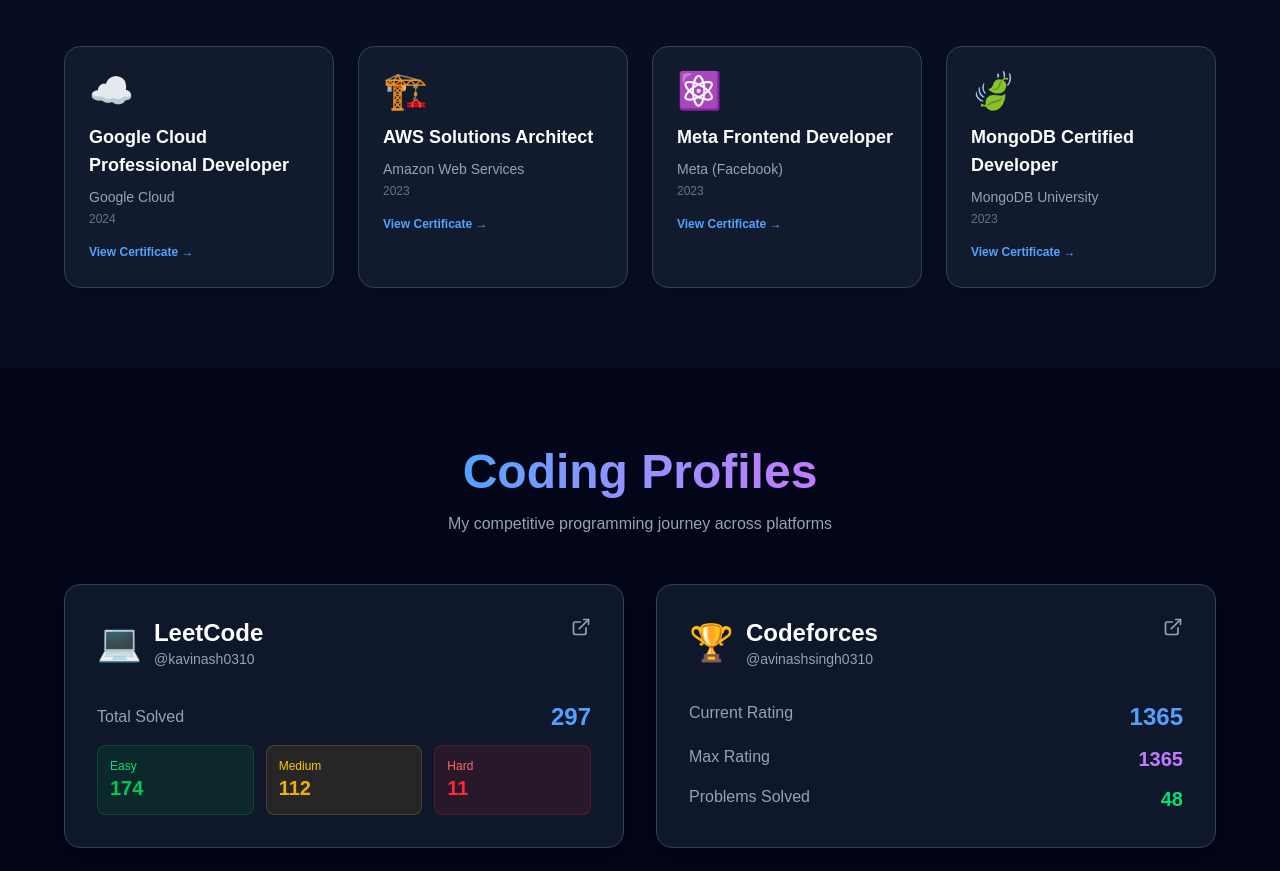
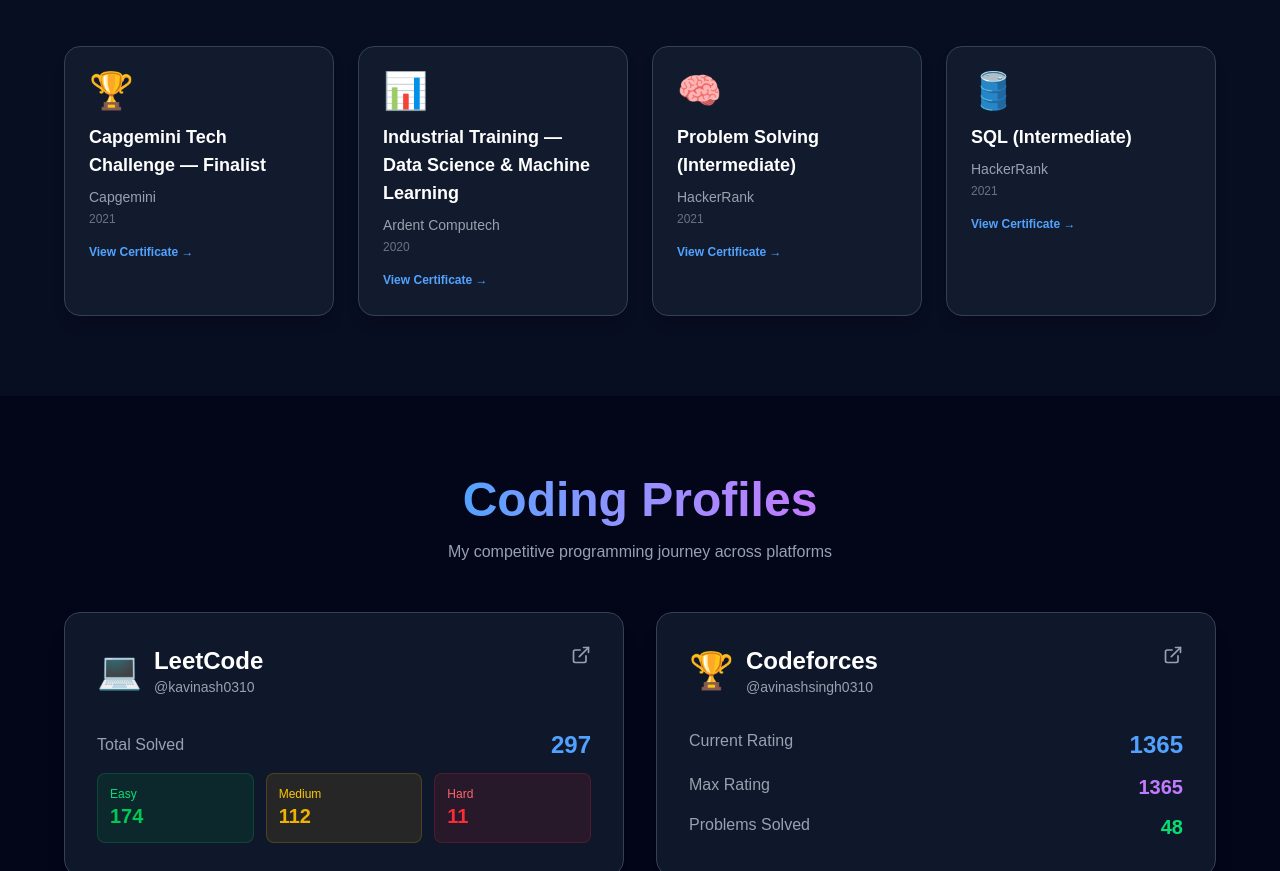
Before and after one commit to kavinash0310/my-portfolio, a Next.js app: page / in a window 1280 px wide. Shown: the part 4200-5071 px from the top of the page. Built offline with nearby package versions, Linux system fonts and the light colour scheme.

Commit message:
updated certificates

```diff
--- a/app/data/certificates.ts
+++ b/app/data/certificates.ts
@@ -1,30 +1,34 @@
 export const certificates = [
     {
-    title: "Google Cloud Professional Developer",
-    issuer: "Google Cloud",
-    date: "2024",
-    icon: "☁️",
-    link: "https://cloud.google.com/certification/cloud-developer"
+      title: "Capgemini Tech Challenge — Finalist",
+      issuer: "Capgemini",
+      date: "2021",
+      description: "Selected as a finalist in Capgemini’s national-level technology hackathon challenge.",
+      icon: "🏆",
+      link: "https://drive.google.com/file/d/1tiN4DL76jL9B_FwXRiNjqc1V9ONpn5Aq/view"
     },
     {
-    title: "AWS Solutions Architect",
-    issuer: "Amazon Web Services",
-    date: "2023",
-    icon: "🏗️",
-    link: "https://aws.amazon.com/certification/certified-solutions-architect-associate/"
+      title: "Industrial Training — Data Science & Machine Learning",
+      issuer: "Ardent Computech",
+      date: "2020",
+      description: "Completed industry-oriented training focused on Machine Learning, Python, and Data Analytics.",
+      icon: "📊",
+      link: "https://drive.google.com/file/d/1HopcZZ4cOet3gA17r0TaP-TLoGvXxmoU/view"
     },
     {
-    title: "Meta Frontend Developer",
-    issuer: "Meta (Facebook)",
-    date: "2023",
-    icon: "⚛️",
-    link: "https://www.meta.com/en/news/certifications/"
+      title: "Problem Solving (Intermediate)",
+      issuer: "HackerRank",
+      date: "2021",
+      description: "Demonstrated proficiency in data structures, algorithms, and computational problem solving.",
+      icon: "🧠",
+      link: "https://www.hackerrank.com/certificates/20a674e6da3d"
     },
     {
-    title: "MongoDB Certified Developer",
-    issuer: "MongoDB University",
-    date: "2023",
-    icon: "🍃",
-    link: "https://learn.mongodb.com/certification/developer-associate"
+      title: "SQL (Intermediate)",
+      issuer: "HackerRank",
+      date: "2021",
+      description: "Certified in relational databases, joins, aggregation, query optimization, and stored operations.",
+      icon: "🛢️",
+      link: "https://www.hackerrank.com/certificates/745039b4dd89"
     }
   ];
```
Lines whose indentation alone changed are shown as unchanged.
